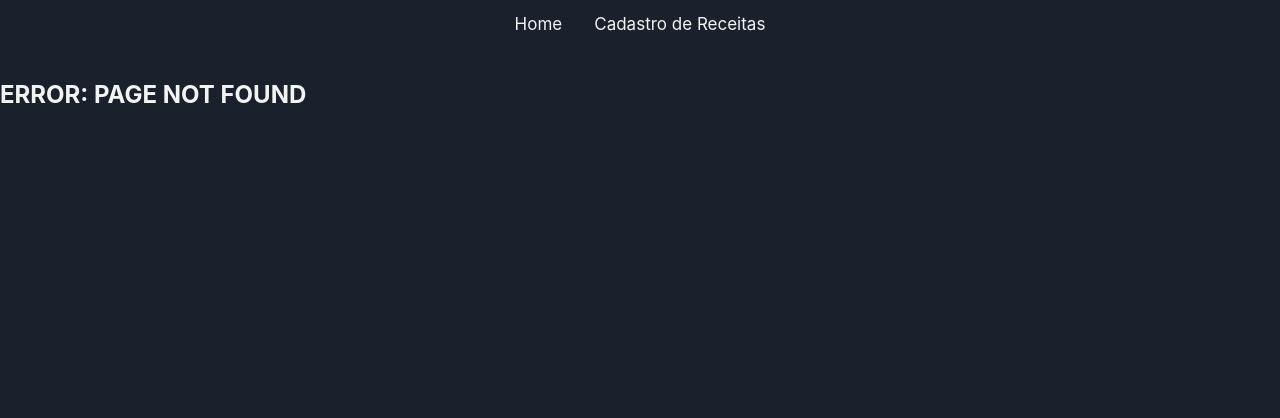
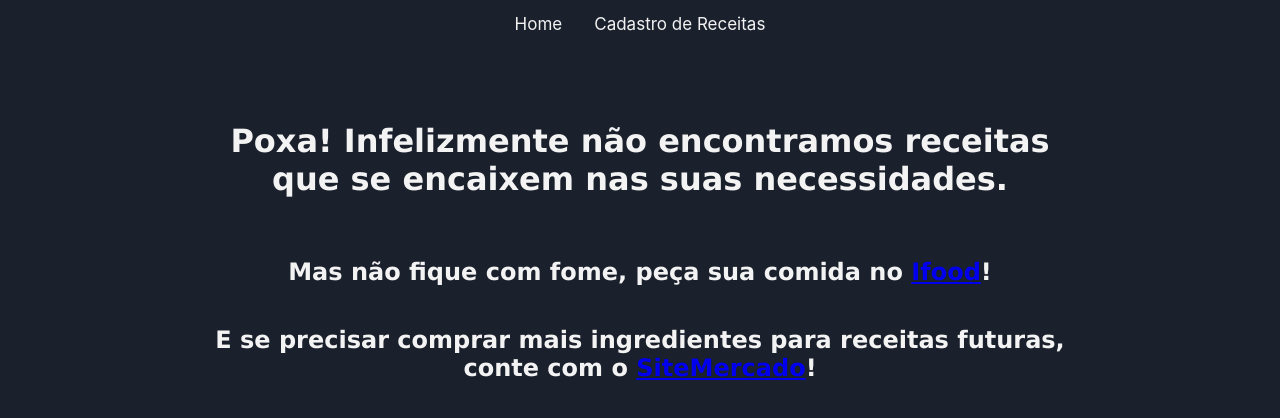
Before and after one commit to Musskovs/WhatheFood, a React (Create React App) app in the folder frontend/: page /error in a window 1280 px wide. Before the commit this address had no page. Shown: the top 418 px of the page. Built offline with nearby package versions, Linux system fonts and the light colour scheme.

Commit message:
Tratar problemas ao buscar receitas/ingredientes

```diff
--- a/frontend/src/App.js
+++ b/frontend/src/App.js
@@ -6,6 +6,7 @@ import PaginaNaoEncontrada from "./feature/NotFound/PaginaNaoEncontrada";
 import PaginaPerguntas from "./feature/Perguntas/PaginaPerguntas";
 import PaginaReceitasRecomendadas from "./feature/ReceitasRecomendadas/PaginaReceitasRecomendadas";
 import { RecipeContextProvider } from "./contexts/RecipeContext";
+import ErrorPage from "./feature/Error/ErrorPage";
 
 function App() {
   return (
@@ -24,10 +25,8 @@ function App() {
           <Route index element={<PaginaPrincipal />} />
           <Route path="cadastro-receita" element={<CadastroReceitas />} />
           <Route path="perguntas" element={<PaginaPerguntas />} />
-          <Route
-            path="receitas/recomendacoes"
-            element={<PaginaReceitasRecomendadas />}
-          />
+          <Route path="receitas/recomendacoes" element={<PaginaReceitasRecomendadas />}/>
+          <Route path="error" element={<ErrorPage />}/>
           <Route path="*" element={<PaginaNaoEncontrada />} />
         </Routes>
       </BrowserRouter>
--- /dev/null
+++ b/frontend/src/feature/Error/ErrorPage.css
@@ -0,0 +1,18 @@
+.paginaErro {
+  display: flex;
+  margin: auto;
+  width: 75%;
+  flex-direction: column;
+  font-family:'Lucida Sans', 'Lucida Sans Regular', 'Lucida Grande', 'Lucida Sans Unicode';
+  padding: 2px 16px;
+  justify-content: center;
+  text-align: center;
+}
+
+.disclaimer {
+  margin: 40px;
+}
+
+.sugestions {
+  margin: 20px;
+}
--- /dev/null
+++ b/frontend/src/feature/Error/ErrorPage.js
@@ -0,0 +1,23 @@
+import React from "react";
+import "./ErrorPage.css";
+
+const ErrorPage = () => {
+  return (
+    <div className="paginaErro">
+      <h1 className="disclaimer">
+        Poxa! Infelizmente não encontramos receitas que se encaixem nas suas
+        necessidades.
+      </h1>
+      <h2 className="sugestions">
+        Mas não fique com fome, peça sua comida no{" "}
+        <a href="https://www.ifood.com.br/">Ifood</a>!
+      </h2>
+      <h2 className="sugestions">
+        E se precisar comprar mais ingredientes para receitas futuras, conte com o{" "}
+        <a href="https://www.sitemercado.com.br/">SiteMercado</a>!
+      </h2>
+    </div>
+  );
+};
+
+export default ErrorPage;
--- a/frontend/src/feature/Perguntas/PaginaPerguntas.js
+++ b/frontend/src/feature/Perguntas/PaginaPerguntas.js
@@ -73,6 +73,7 @@ export default function PaginaPerguntas() {
 		console.log(`Valor atual: ${answerValue}`);
 		const nextReqValues = {refeicao:'', tipo:'', ingDisponiveis: [], ingNaoDisponiveis: []};
 		var resultStatus = 0;
+		var resultData;
 
     switch (true) {
       case currentQuestion === 0:
@@ -85,10 +86,15 @@ export default function PaginaPerguntas() {
 
         await ApiReceitas.post('receitas/ing-1', nextReqValues).then(response => {
           setIngrediente(response.data);
-					console.log(`Valores resposta: ${JSON.stringify(response.data)}`)
+					console.log(`Valores resposta: ${JSON.stringify(response.data)}`);
+					resultData = response.data;
         }).catch(function (error) {
           console.log(`Valores erro: ${error}`);
         });
+
+				if (resultData === ''){
+					navigate("/error");
+				}
 
         setTipo(answerValue);
 				break;
@@ -113,10 +119,14 @@ export default function PaginaPerguntas() {
           setIngrediente(response.data);
 					console.log(`Valores resposta: ${response.data}`);
 					resultStatus = response.status;
+					resultData = response.data;
         }).catch(function (error) {
           console.log(`Erro: ${error}`);
         });
 
+				if (resultData === ''){
+					navigate("/error");
+				}
 				console.log(`Status requisição: ${resultStatus}`);
 
 				break;
@@ -140,12 +150,18 @@ export default function PaginaPerguntas() {
 
 				await ApiReceitas.post('receitas/receitas_recomendadas', nextReqValues).then(response => {
           setReceitas(response.data);
+					resultData = response.data;
 					console.log(response.data);
         }).catch(function (error) {
           console.log(error);
         });
 
-				navigate("/receitas/recomendacoes");
+				if (resultData.length>0){
+					navigate("/receitas/recomendacoes");
+				}else{
+					navigate("/error");
+				}
+
 				break;
 
       default:
```
Also changed, not shown: 1 other file (tests, documents, lock files or other folders).
